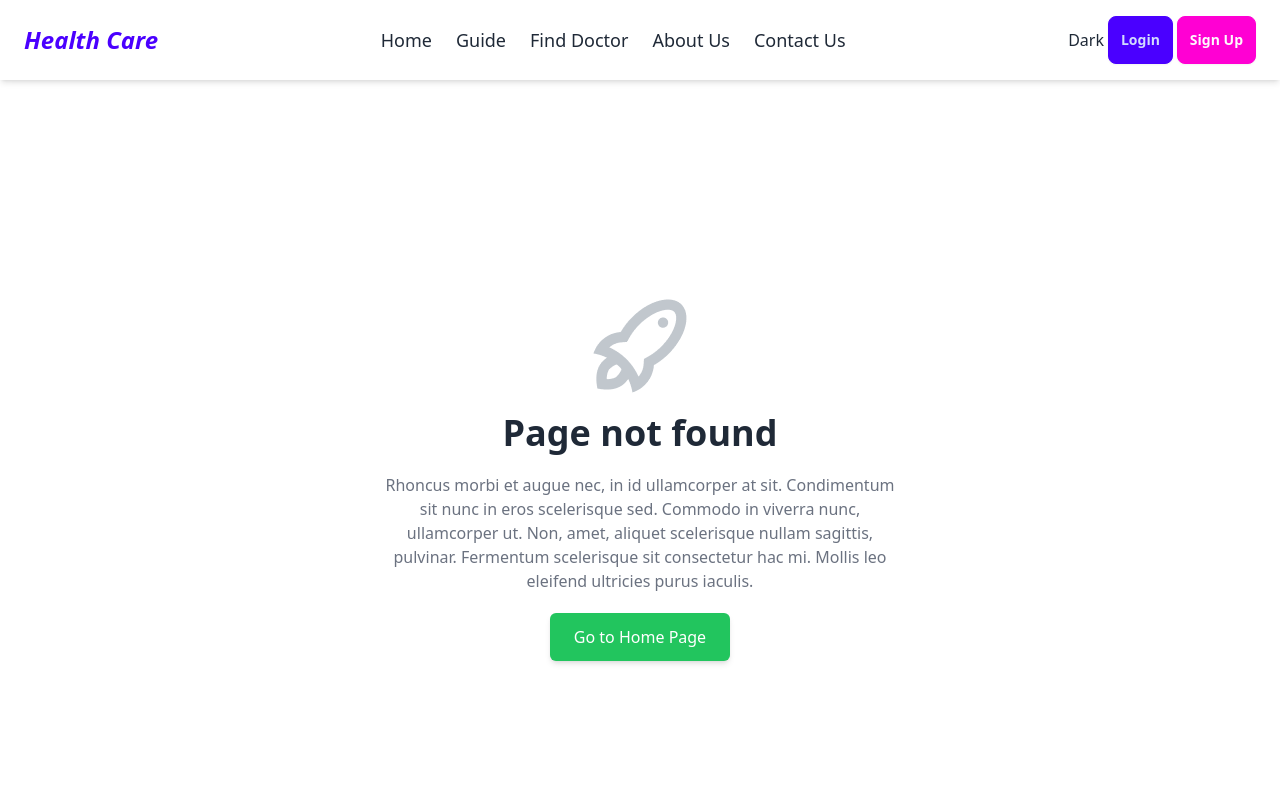
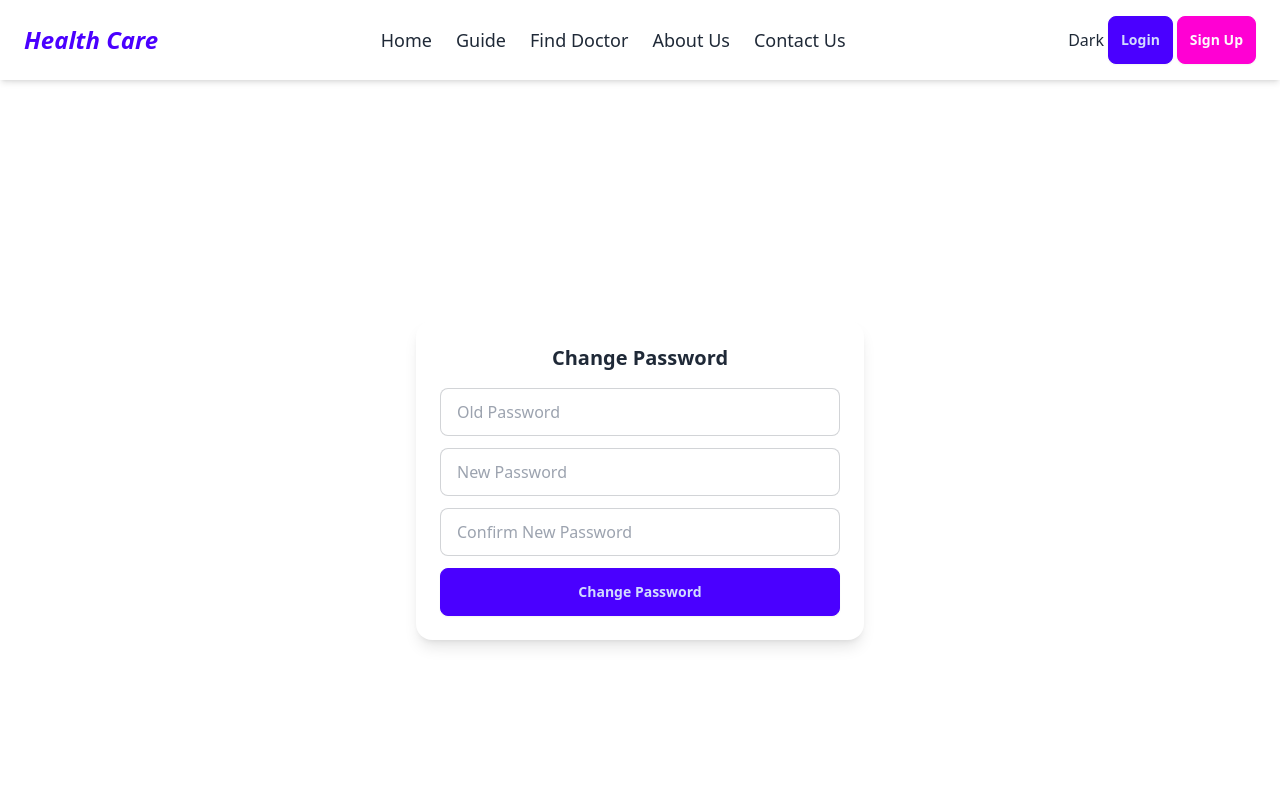
Before and after one commit to abdul-zabbar04/health_care_frontend, a React (Vite) app: page /password/change in a window 1280 px wide. Shown: the top 800 px of the page. Built offline with nearby package versions, Linux system fonts and the light colour scheme.

Commit message:
change password added

```diff
--- a/package.json
+++ b/package.json
@@ -15,6 +15,7 @@
     "react": "^18.3.1",
     "react-dom": "^18.3.1",
     "react-hook-form": "^7.54.2",
+    "react-hot-toast": "^2.5.1",
     "react-router": "^7.1.3"
   },
   "devDependencies": {
--- a/src/App.jsx
+++ b/src/App.jsx
@@ -1,11 +1,14 @@
 import { Outlet } from 'react-router'
 import Navbar from './Components/Navbar/Navbar'
 import Footer from './Components/Footer/Footer'
+import "./index.css";
+import { Toaster } from "react-hot-toast";
 
 
 function App() {
   return (
     <>
+    <Toaster position="top-right" reverseOrder={false} />
     <Navbar></Navbar>
     <main className='justify-center pt-20 min-h-screen'>
     <Outlet/>
--- /dev/null
+++ b/src/Components/Authentication/PasswordChange.jsx
@@ -0,0 +1,77 @@
+import { useState } from "react";
+import { toast } from "react-hot-toast";
+import axios from "axios";
+
+const PasswordChange = () => {
+  const [oldPassword, setOldPassword] = useState("");
+  const [newPassword, setNewPassword] = useState("");
+  const [confirmPassword, setConfirmPassword] = useState("");
+
+  const handlePasswordChange = async () => {
+    if (newPassword !== confirmPassword) {
+      toast.error("New passwords do not match!");
+      return;
+    }
+
+    try {
+      const response = await axios.post(
+        "https://health-care-nine-indol.vercel.app/api/auth/password/change/",
+        {
+          old_password: oldPassword,
+          new_password1: newPassword,
+          new_password2: confirmPassword,
+        },
+        {
+          headers: {
+            Authorization: `Token ${localStorage.getItem("authToken")}`, // Ensure token is stored in localStorage
+          },
+        }
+      );
+
+      toast.success("Password changed successfully!");
+      setOldPassword("");
+      setNewPassword("");
+      setConfirmPassword("");
+    } catch (error) {
+      toast.error("Failed to change password");
+    }
+  };
+
+  return (
+    <div className="flex justify-center items-center min-h-screen">
+      <div className="card bg-base-100 shadow-lg p-6 w-full max-w-md">
+        <h2 className="text-xl font-semibold mb-4 text-center">Change Password</h2>
+
+        <input
+          type="password"
+          placeholder="Old Password"
+          value={oldPassword}
+          onChange={(e) => setOldPassword(e.target.value)}
+          className="input input-bordered w-full mb-3"
+        />
+
+        <input
+          type="password"
+          placeholder="New Password"
+          value={newPassword}
+          onChange={(e) => setNewPassword(e.target.value)}
+          className="input input-bordered w-full mb-3"
+        />
+
+        <input
+          type="password"
+          placeholder="Confirm New Password"
+          value={confirmPassword}
+          onChange={(e) => setConfirmPassword(e.target.value)}
+          className="input input-bordered w-full mb-3"
+        />
+
+        <button className="btn btn-primary w-full" onClick={handlePasswordChange}>
+          Change Password
+        </button>
+      </div>
+    </div>
+  );
+};
+
+export default PasswordChange;
--- a/src/main.jsx
+++ b/src/main.jsx
@@ -21,6 +21,7 @@ import DoctorSignup from './Components/Authentication/DoctorSignup.jsx'
 import Checkout from './pages/checkout/Checkout.jsx'
 import SuccessPayment from './pages/checkout/SuccessPayment.jsx'
 import FailedPayment from './pages/checkout/FailedPayment.jsx'
+import PasswordChange from './Components/Authentication/PasswordChange.jsx'
 
 createRoot(document.getElementById('root')).render(
   <BrowserRouter>
@@ -37,6 +38,7 @@ createRoot(document.getElementById('root')).render(
         <Route path='/view-profile' element={<Profile></Profile>}/>
         <Route path='/patient-register' element={<PatientSignup/>}/>
         <Route path='/doctor-register' element={<DoctorSignup></DoctorSignup>}/>
+        <Route path='/password/change' element={<PasswordChange></PasswordChange>}/>
         <Route path="*" element={<Error></Error>} />
       </Route>
       {/* Authentication routes */}
--- a/src/pages/dashboard/Profile.jsx
+++ b/src/pages/dashboard/Profile.jsx
@@ -1,5 +1,6 @@
 import React, { useEffect, useState } from "react";
 import axios from "axios";
+import { Link } from "react-router";
 
 const Profile = () => {
     const [userData, setUserData] = useState(null);
@@ -518,6 +519,12 @@ const Profile = () => {
                             Edit Profile
                         </button>
                     )}
+                    <Link
+                    to="/password/change"
+                    className="btn btn-primary"
+                  >
+                    Change Password
+                  </Link>
                     {/* <button
                         onClick={handleDeleteAccount}
                         className="px-4 py-2 bg-red-500 text-white rounded-lg hover:bg-red-600"
```
Also changed, not shown: 1 other file (tests, documents, lock files or other folders).
